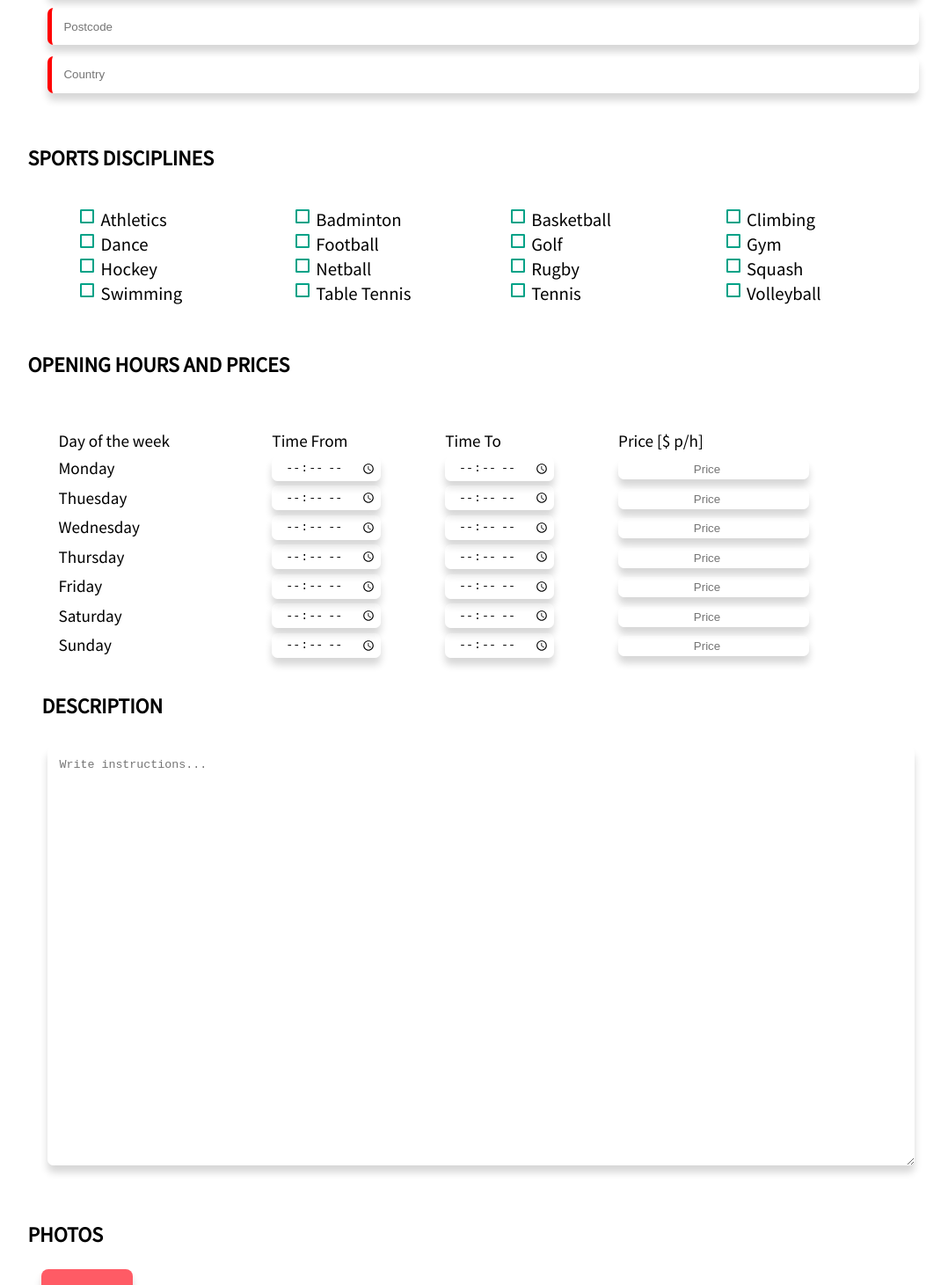
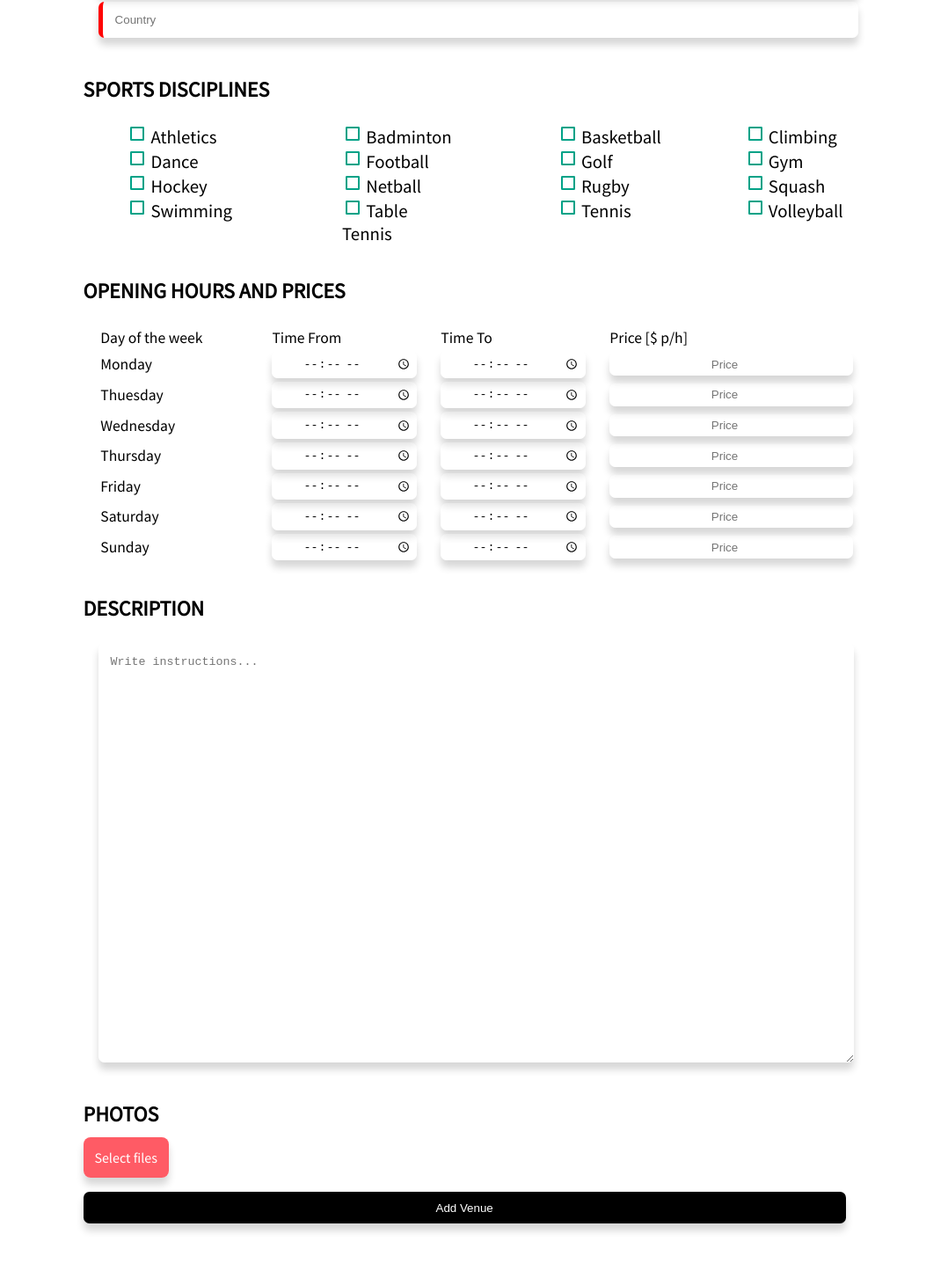
Before and after one commit to festinalentee/sportvenuen-client, an Angular app: page /add-venue in a window 1280 px wide. Shown: the part 619-2080 px from the top of the page at 88% size, without its empty margins (135-1213 px from the left). After the commit the page ends 2050 px from the top, so only its background shows below. Built offline with nearby package versions, Linux system fonts and the light colour scheme; sample sign-in values are in the browser's storage; a web font is replaced by a local one.

Commit message:
Add venue component improvement

```diff
--- a/src/app/component/add-venue/add-venue.component.css
+++ b/src/app/component/add-venue/add-venue.component.css
@@ -7,13 +7,9 @@
 }
 
 .list-venue-form {
-  width: 80%;
+  width: 70%;
   display: flex;
   flex-direction: column;
-}
-
-.details-inputs {
-  padding: 1em;
 }
 
 h1 {
@@ -37,26 +33,34 @@ h3 {
 
 .venue-details-container input,
 textarea {
+  display: flex;
+  flex-direction: column;
   background: rgba(255, 255, 255, 0.3);
   box-shadow: 0 8px 8px #00000029;
   border: none;
   border-radius: 0.5em;
   padding: 1em;
-  margin: 0.5em;
-  width: 98%;
+  margin-bottom: 0.5em;
+  margin-left: 2%;
+  width: 94%;
 }
 
 .discipline-checkbox {
   display: flex;
   flex-direction: row;
-  padding: 1em;
+  margin-left: 2%;
 }
 
 ul {
   width: 100%;
   display: flex;
   flex-direction: column;
-  margin: auto;
+  margin: 0;
+  padding: 0 5em 0 2em;
+}
+
+ul:last-child {
+  padding: 0;
 }
 
 li {
@@ -76,25 +80,30 @@ li input[type="checkbox"]:checked {
 }
 
 .table-container {
-  padding: 2em;
-  width: 98%;
+  margin-left: 2%;
 }
 
 table {
-  font-size: 1.2em;
-  width: 100%;
+  font-size: 1.1em;
+  width: 98%;
 }
 
 td {
   text-align: left;
   font-weight: lighter;
   vertical-align: middle;
+  padding-left: 2em;
 }
 
 th {
   text-align: left;
   vertical-align: middle;
   font-weight: normal;
+  padding-left: 2em;
+}
+
+th:first-child {
+  padding-left: 0;
 }
 
 input[type="time"],
@@ -103,25 +112,16 @@ input[type="number"] {
   box-shadow: 0 8px 8px #00000029;
   border: none;
   border-radius: 0.5em;
-  padding: 0.3em;
-  width: 60%;
+  padding: 0.4em;
+  width: 100%;
   text-align: center;
-}
-
-.description-container {
-  margin-top: -3em;
-  padding: 1em;
-}
-
-.files-upload-container {
-  padding: 1em;
 }
 
 input[type="file"] {
   border: 0;
-  height: 1px;
+  height: 5px;
   position: absolute;
-  width: 1px;
+  width: 0;
 }
 
 input[type="file"] + label, button {
@@ -129,7 +129,7 @@ input[type="file"] + label, button {
   color: #ffffff;
   cursor: pointer;
   box-shadow: 0 8px 8px #00000029;
-  padding: 1em;
+  padding: 0.8em;
   border-radius: 0.5em;
   width: 30%;
   text-align: center;
@@ -141,13 +141,14 @@ input[type="file"] + label:hover {
 
 .add {
   width: 100%;
-  padding: 1em;
+  margin-top: 1em;
 }
 
 button {
   border: none;
-  width: 100%;
+  width: 98%;
   background: #000000;
+  margin-top: 1em;
 }
 
 button:hover {
--- a/src/app/component/add-venue/add-venue.component.html
+++ b/src/app/component/add-venue/add-venue.component.html
@@ -114,7 +114,6 @@
       <textarea name="instructions" rows=30 placeholder="Write instructions..."
                 formControlName="description"></textarea>
       <span *ngIf="description.invalid && description.touched" class="error">Description is required.</span>
-
     </div>
     <div class="files-container">
       <h3>PHOTOS</h3>
```
